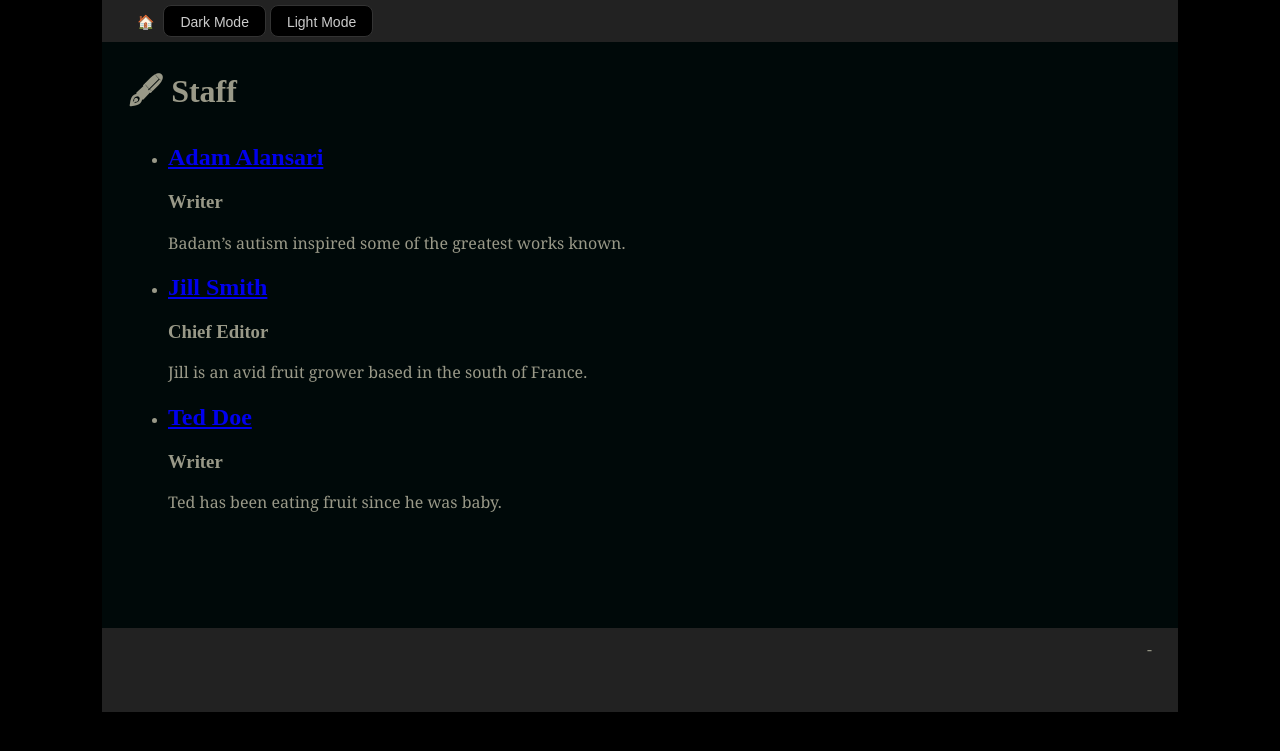
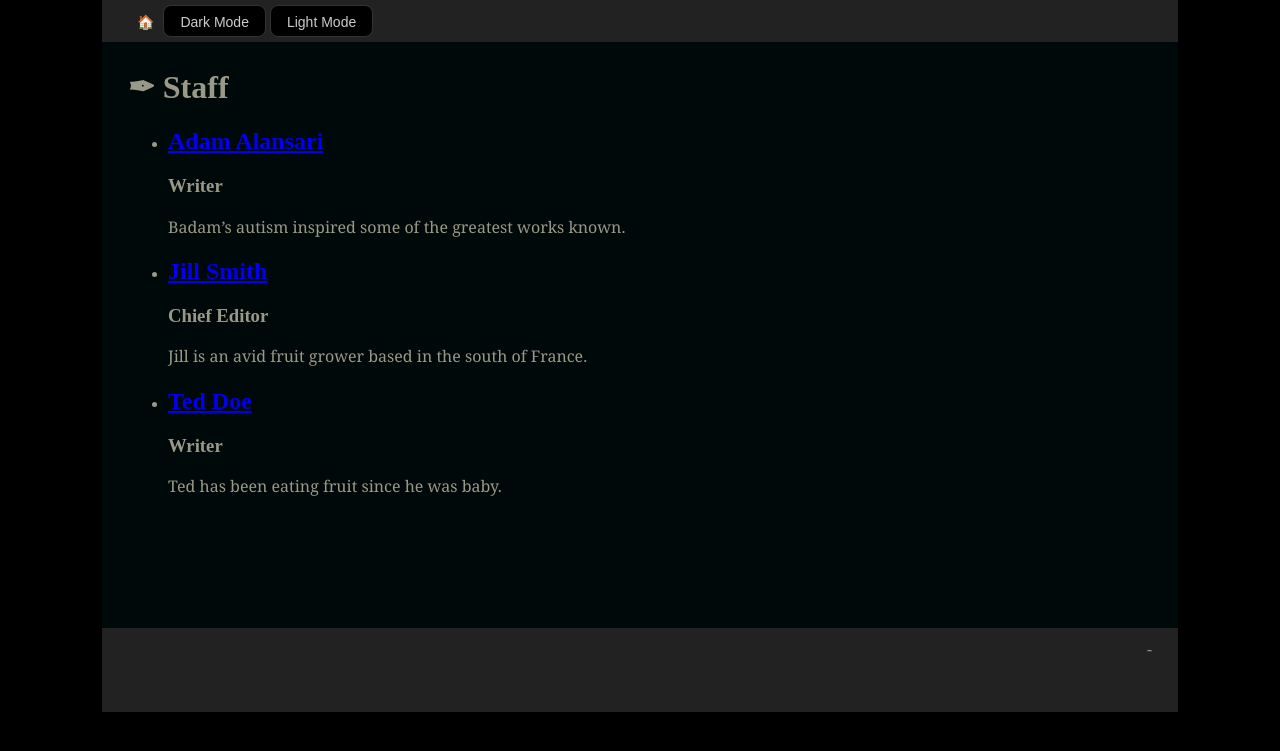
Before and after one commit to torresjrjr/torresjrjr.github.io, a Jekyll site: the page built from staff.html, in a window 1280 px wide. Shown: the top 751 px of the page. Built offline with Jekyll 4.4.1, drawn with Linux system fonts in a browser that asks for light colours.

```diff
--- a/staff.html
+++ b/staff.html
@@ -2,7 +2,7 @@
 layout: default
 title: Staff
 ---
-<h1>🖋 Staff</h1>
+<h1>✒ Staff</h1>
 
 <ul>
   {% for author in site.authors %}
```
